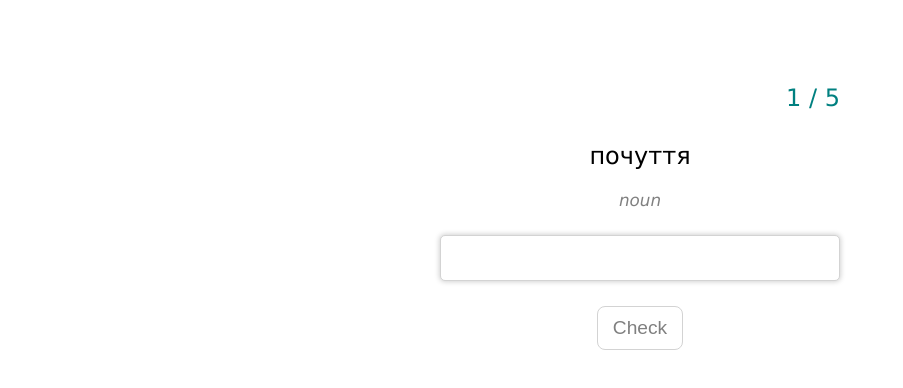
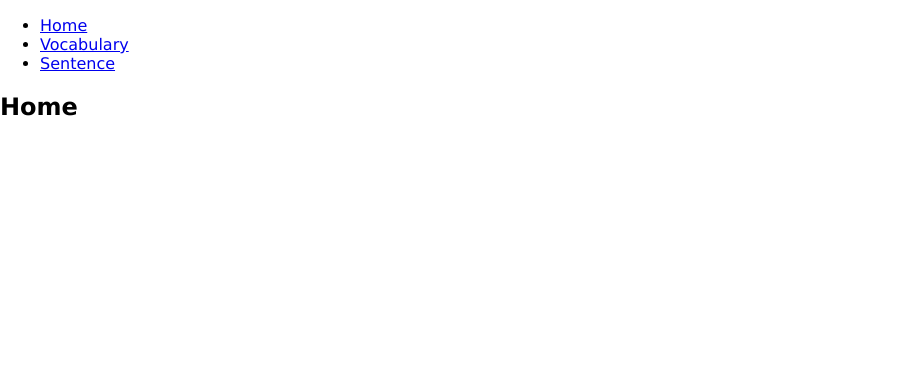
Before and after one commit to ermondel/en-words, a React (Create React App) app: page / in a window 1280 px wide. Shown: the top 388 px of the page, without its empty margins (0-903 px from the left). Built offline with nearby package versions, Linux system fonts and the light colour scheme.

Commit message:
feat: add routing to App.js

```diff
--- a/src/App.js
+++ b/src/App.js
@@ -1,7 +1,28 @@
 import React from 'react';
+import { BrowserRouter as Router, Route, Link } from 'react-router-dom';
 import Vocabulary from './components/vocabulary/Vocabulary'
 import Sentence from './components/sentence/Sentence';
 
-const App = () => <Vocabulary />
+const App = () => (
+    <Router>
+        <div className="App">
+            <header>
+                <nav>
+                    <ul>
+                        <li><Link to="/">Home</Link></li>
+                        <li><Link to="/vocabulary/">Vocabulary</Link></li>
+                        <li><Link to="/sentence/">Sentence</Link></li>
+                    </ul>
+                </nav>
+            </header>
+
+            <Route path="/" exact component={Index} />
+            <Route path="/vocabulary/" component={Vocabulary} />
+            <Route path="/sentence/" component={Sentence} />
+        </div>
+    </Router>
+);
+
+const Index = () => <h2>Home</h2>;
 
 export default App;
```
